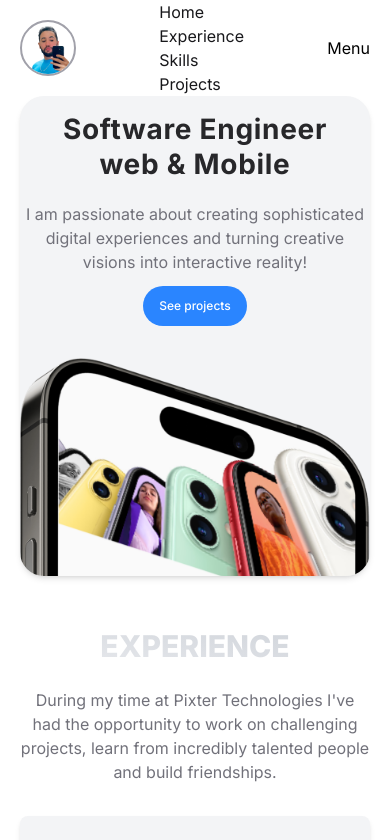
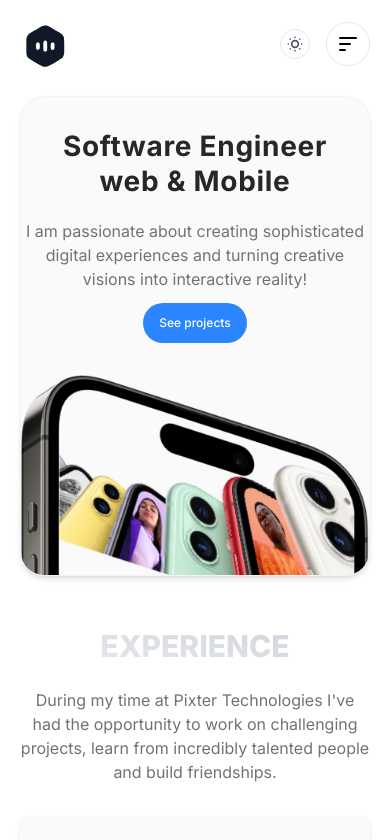
Before and after one commit to MikeFernando/devmaikera, a Next.js app: page / in a window 390 px wide. Shown: the top 840 px of the page. Built offline with nearby package versions, Linux system fonts and the light colour scheme.

Commit message:
header responsive

```diff
--- a/src/components/ButtonDarkMode/DarkMode.tsx
+++ b/src/components/ButtonDarkMode/DarkMode.tsx
@@ -12,7 +12,7 @@ export const DarkMode = () => {
         htmlFor="darkmode-toggle"
       >
         <Moon className="absolute bottom-[8px] left-[48px] z-10 h-6 w-6 fill-gray-900" />
-        <Sun className="absolute bottom-[8px] left-[8px] z-10 h-6 w-6 fill-gray-900" />
+        <Sun className="absolute bottom-[9px] left-[9px] z-10 h-[22px] w-[22px] fill-gray-900" />
       </label>
     </>
   )
--- a/src/components/Experience/index.tsx
+++ b/src/components/Experience/index.tsx
@@ -16,7 +16,7 @@ export const Experience = () => {
             </p>
 
             {/* <!-- [2020] --> */}
-            <div className="relative mb-5 flex flex-col rounded-lg bg-gray-100 shadow-md duration-500 hover:!scale-100 group-hover:scale-[0.99] sm:flex-row sm:gap-5">
+            <div className="relative mb-5 flex flex-col rounded-lg bg-neutral-50 shadow-md duration-500 hover:!scale-100 group-hover:scale-[0.99] sm:flex-row sm:gap-5">
               <div className="flex-1 flex-col p-5 font-montserrat">
                 <span className="absolute -left-[56px] top-[23px] text-sm font-normal">
                   2020
@@ -50,7 +50,7 @@ export const Experience = () => {
             </div>
 
             {/* <!-- [2021] --> */}
-            <div className="relative mb-5 flex flex-col rounded-lg bg-gray-100 shadow-md duration-500 hover:!scale-100 group-hover:scale-[0.99] sm:flex-row sm:gap-5 ">
+            <div className="relative mb-5 flex flex-col rounded-lg bg-neutral-50 shadow-md duration-500 hover:!scale-100 group-hover:scale-[0.99] sm:flex-row sm:gap-5 ">
               <div className="flex-1 flex-col gap-y-[10px] p-5 font-montserrat">
                 <span className="absolute -left-[56px] top-[23px] text-sm font-normal">
                   2021
@@ -89,7 +89,7 @@ export const Experience = () => {
             </div>
 
             {/* <!-- [2023] --> */}
-            <div className="relative mb-5 flex flex-col rounded-lg bg-gray-100 shadow-md duration-500 hover:!scale-100 group-hover:scale-[0.99] sm:flex-row sm:gap-5 ">
+            <div className="relative mb-5 flex flex-col rounded-lg bg-neutral-50 shadow-md duration-500 hover:!scale-100 group-hover:scale-[0.99] sm:flex-row sm:gap-5 ">
               <div className="flex-1 flex-col gap-y-[10px] p-5 font-montserrat">
                 <span className="absolute -left-[56px] top-[23px] text-sm font-normal">
                   2023
--- /dev/null
+++ b/src/components/Header/Logo.tsx
@@ -0,0 +1,20 @@
+import * as React from 'react'
+
+type Props = React.ComponentProps<'svg'>
+
+export function Logo(props: Props) {
+  return (
+    <svg
+      xmlns="http://www.w3.org/2000/svg"
+      width="211.000000pt"
+      height="220.000000pt"
+      viewBox="0 0 211.000000 220.000000"
+      {...props}
+    >
+      <path
+        d="M910 1821c-30-10-100-37-155-60s-140-58-188-77c-165-65-215-93-259-144-52-61-64-92-83-233-8-62-22-157-30-212-43-291-41-340 13-419 32-47 482-404 544-432 29-13 65-19 113-19 63 0 85 6 225 64 85 35 204 83 263 107 60 25 125 53 145 63 83 43 129 123 148 261 7 52 23 163 34 245 12 83 24 189 27 237 5 77 3 92-19 140-26 57-76 109-173 181-33 25-123 95-200 156s-160 121-185 133c-60 30-148 34-220 9zm95-593c31-24 31-34 0-257-18-130-29-151-84-151-75 0-85 27-66 172 8 63 19 139 25 169 16 85 67 113 125 67zm-310-14c8-4 22-19 30-34 20-39-2-202-33-232-27-28-77-28-104-1-19 20-20 28-13 119 6 89 10 100 35 126 28 28 53 34 85 22zm569-84c42-16 49-42 37-134-15-102-26-130-57-145-35-16-48-14-78 10s-33 57-14 170c9 54 17 74 36 89 28 22 40 24 76 10z"
+        transform="matrix(.1 0 0 -.1 0 220)"
+      />
+    </svg>
+  )
+}
--- /dev/null
+++ b/src/components/Header/MenuMobile.tsx
@@ -0,0 +1,14 @@
+import React from 'react'
+
+export const MenuMobile = () => {
+  return (
+    <div className="absolute -bottom-[300px] left-0 right-0 h-[300px] rounded-b-2xl bg-white shadow-md transition-all duration-500 md:hidden">
+      <div className="flex h-[300px] flex-col items-center justify-center space-y-8 px-2 pb-2 pt-2 sm:px-3">
+        <a href="#home">Home</a>
+        <a href="#experience">Experience</a>
+        <a href="#skills">Skills</a>
+        <a href="#">Projects</a>
+      </div>
+    </div>
+  )
+}
--- /dev/null
+++ b/src/components/Header/SvgMenu.tsx
@@ -0,0 +1,24 @@
+import * as React from 'react'
+
+type Props = React.ComponentProps<'svg'>
+
+export function SvgMenu(props: Props) {
+  return (
+    <svg
+      width="800px"
+      height="800px"
+      viewBox="0 0 24 24"
+      fill="none"
+      xmlns="http://www.w3.org/2000/svg"
+      {...props}
+    >
+      <path
+        d="M4 6h16M4 12h10M4 18h5"
+        stroke="#000"
+        strokeWidth={2}
+        strokeLinecap="round"
+        strokeLinejoin="round"
+      />
+    </svg>
+  )
+}
--- a/src/components/Header/index.tsx
+++ b/src/components/Header/index.tsx
@@ -1,42 +1,49 @@
 'use client'
 
 import React from 'react'
-import Image from 'next/image'
+import { SunDim, X } from 'lucide-react'
 
-import Logo from '@/assets/logo.png'
 import { DarkMode } from '../ButtonDarkMode/DarkMode'
+import { Logo } from './Logo'
+import { SvgMenu } from './SvgMenu'
+import { MenuMobile } from './MenuMobile'
 
 export const Header = () => {
-  function handleToggleMenu(event: React.MouseEvent<HTMLButtonElement>) {
-    const btn = event.target as HTMLButtonElement
-    const toggleClass = btn.classList.toggle('active')
-    console.log(toggleClass)
+  const [open, setOpen] = React.useState(false)
+
+  function handleMenu() {
+    setOpen((prev) => !prev)
   }
 
   return (
-    <header className="fixed z-50 w-full bg-white md:h-20 md:pt-4 lg:h-28 lg:pt-6">
-      <div className="mx-auto flex items-center justify-between px-5 md:max-w-4xl lg:max-w-5xl xl:max-w-7xl ">
-        <div className="h-14 w-14 rounded-full border-2 border-zinc-400">
-          <Image
-            src={Logo}
-            alt="Mike Fernando"
-            className="block overflow-hidden rounded-full"
-          />
+    <header className="fixed z-50 h-20 w-full bg-white lg:h-28 lg:pt-6">
+      <div className="mx-auto flex items-center justify-between px-5 pt-4 md:max-w-4xl lg:max-w-5xl lg:px-0 lg:pt-0 xl:max-w-7xl ">
+        <div>
+          <Logo className="h-14 w-14 -rotate-[8deg] fill-gray-900" />
         </div>
 
-        <nav className="list-none gap-12 text-zinc-900 sm:flex md:text-sm lg:text-base">
+        <nav className="hidden list-none gap-12 text-zinc-900 md:flex md:text-sm lg:text-base">
           <li>
-            <a className="hover:text-zinc-500 hover:transition-colors" href="#">
+            <a
+              className="hover:text-zinc-500 hover:transition-colors"
+              href="#home"
+            >
               Home
             </a>
           </li>
           <li>
-            <a className="hover:text-zinc-500 hover:transition-colors" href="#">
+            <a
+              className="hover:text-zinc-500 hover:transition-colors"
+              href="#experience"
+            >
               Experience
             </a>
           </li>
           <li>
-            <a className="hover:text-zinc-500 hover:transition-colors" href="#">
+            <a
+              className="hover:text-zinc-500 hover:transition-colors"
+              href="#skills"
+            >
               Skills
             </a>
           </li>
@@ -51,9 +58,24 @@ export const Header = () => {
           <DarkMode />
         </div>
 
-        <button onClick={handleToggleMenu} className="visible block sm:hidden">
-          Menu
-        </button>
+        <div className="flex items-center gap-4 md:hidden">
+          <button className="rounded-full border border-gray-200 p-1">
+            <SunDim size={20} className="text-gray-600" />
+          </button>
+
+          <button
+            onClick={handleMenu}
+            className="flex h-11 w-11 items-center justify-center rounded-full border border-gray-200 p-2"
+          >
+            {open === true ? (
+              <X className='className="h-6 fill-gray-800" w-6' />
+            ) : (
+              <SvgMenu className="h-6 w-6 fill-gray-800" />
+            )}
+          </button>
+        </div>
+
+        {open && <MenuMobile />}
       </div>
     </header>
   )
--- a/src/components/Home/index.tsx
+++ b/src/components/Home/index.tsx
@@ -10,9 +10,9 @@ import Link from 'next/link'
 
 export const Main = () => {
   return (
-    <main className="mx-5 mt-24 flex h-[480px] flex-col items-center justify-between overflow-hidden rounded-3xl bg-gray-100 shadow-md xxs:h-auto md:mt-24 lg:mx-auto lg:mt-28 lg:max-w-5xl xl:max-w-7xl">
+    <main className="mx-5 mt-24 flex h-[480px] flex-col items-center justify-between overflow-hidden rounded-3xl border border-gray-100 bg-neutral-50 shadow-md xxs:h-auto md:mt-24 lg:mx-auto lg:mt-28 lg:max-w-5xl xl:max-w-7xl">
       <div className="flex flex-col items-center">
-        <h1 className="min-320:text-4xl mt-4 text-center text-[28px] font-bold leading-tight tracking-wide text-zinc-800 sm:pt-10 md:text-4xl lg:text-5xl xl:text-6xl">
+        <h1 className="min-320:text-4xl mt-8 text-center text-[28px] font-bold leading-tight tracking-wide text-zinc-800 sm:pt-10 md:text-5xl lg:text-5xl xl:text-6xl">
           Software Engineer <br /> web & Mobile{' '}
         </h1>
         <p className="mt-5 max-w-2xl text-center font-normal text-zinc-500 lg:text-base xl:text-xl">
@@ -33,6 +33,7 @@ export const Main = () => {
           className="mt-5 w-full overflow-hidden xxs:hidden"
           src={apple}
           alt="projects"
+          priority
         />
       </div>
 
--- a/src/components/Slider/Mobile.tsx
+++ b/src/components/Slider/Mobile.tsx
@@ -27,10 +27,10 @@ export function MobileSlider() {
       className="keen-slider xxs::h-[200px] relative mx-auto h-[300px]  lg:h-[500px]"
     >
       <div className="absolute right-6 top-[37%] sm:right-10">
-        <span className="-mt-0.5 block h-3 w-3 rotate-[45deg] animate-arrow border-b-2 border-r-2 border-gray-200 duration-100 md:h-5 md:w-5 lg:h-8 lg:w-8"></span>
-        <span className="-mt-0.5 block h-3 w-3 rotate-[45deg] animate-arrow border-b-2 border-r-2 border-gray-400 duration-200 md:h-5 md:w-5 lg:h-8 lg:w-8"></span>
-        <span className="-mt-0.5 block h-3 w-3 rotate-[45deg] animate-arrow border-b-2 border-r-2 border-gray-600 duration-300 md:h-5 md:w-5 lg:h-8 lg:w-8"></span>
-        <span className="-mt-0.5 block h-3 w-3 rotate-[45deg] animate-arrow border-b-2 border-r-2 border-gray-900 duration-500 md:h-5 md:w-5 lg:h-8 lg:w-8"></span>
+        <span className="-mt-0.5 block h-3 w-3 rotate-[45deg] animate-arrow border-b-2 border-r-2 border-gray-200 duration-100 md:h-5 md:w-5 lg:h-7 lg:w-7"></span>
+        <span className="-mt-0.5 block h-3 w-3 rotate-[45deg] animate-arrow border-b-2 border-r-2 border-gray-400 duration-200 md:h-5 md:w-5 lg:h-7 lg:w-7"></span>
+        <span className="-mt-0.5 block h-3 w-3 rotate-[45deg] animate-arrow border-b-2 border-r-2 border-gray-600 duration-300 md:h-5 md:w-5 lg:h-7 lg:w-7"></span>
+        <span className="-mt-0.5 block h-3 w-3 rotate-[45deg] animate-arrow border-b-2 border-r-2 border-gray-900 duration-500 md:h-5 md:w-5 lg:h-7 lg:w-7"></span>
       </div>
       <div className="keen-slider flex w-full max-w-[calc(1280px-((1280px-1280px)/2))] flex-col px-5">
         <div>
```
